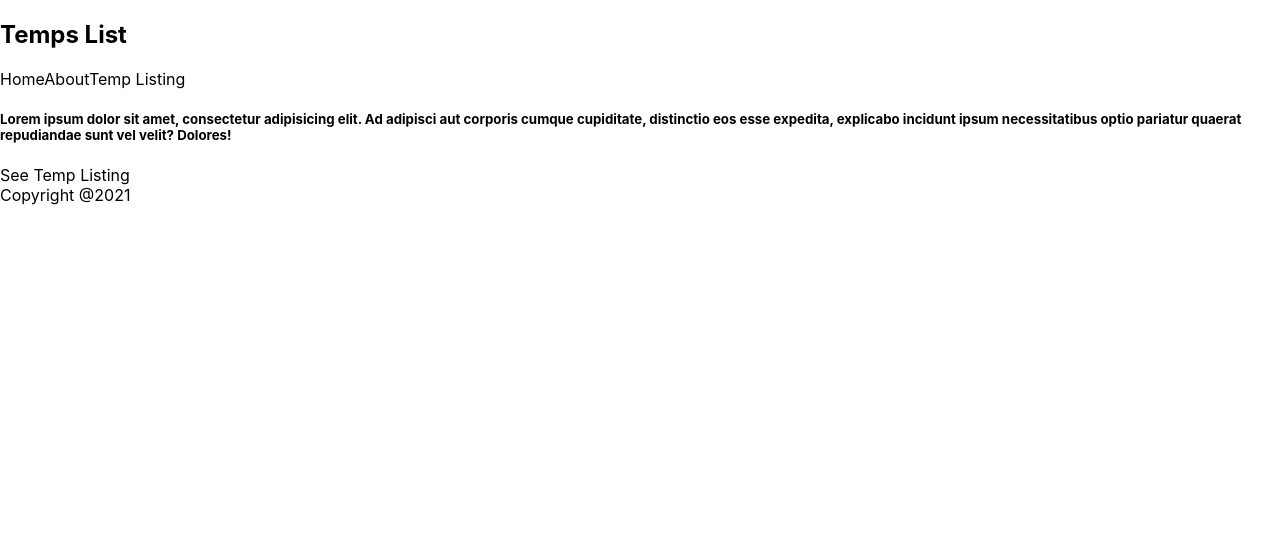
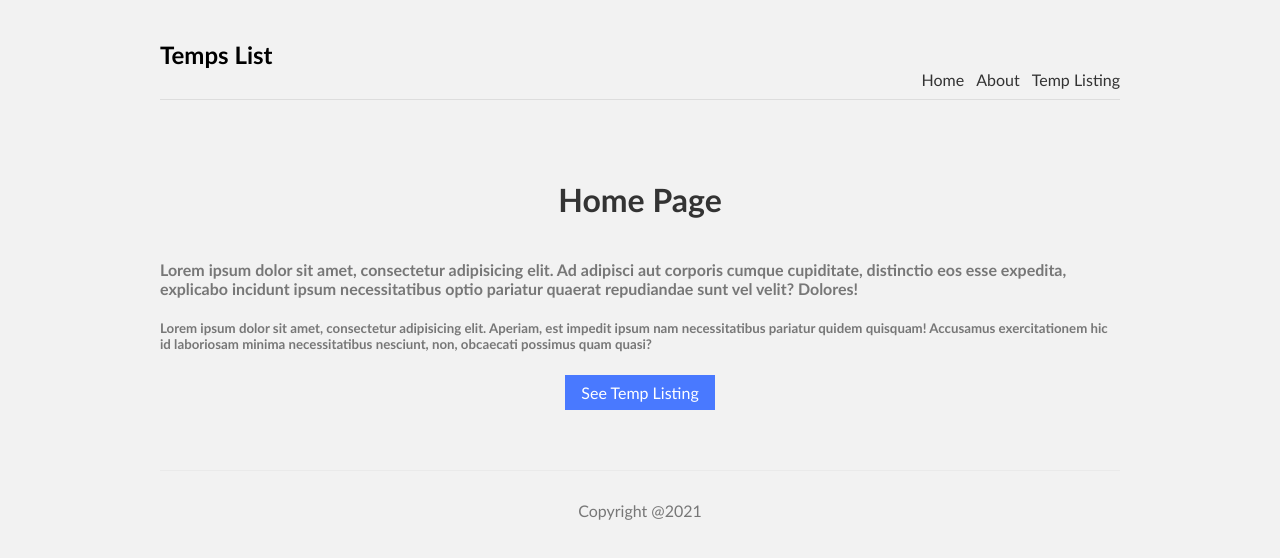
Before and after one commit to jaxongir0425/nextjs-temps-list, a Next.js app: page / in a window 1280 px wide. Shown: the top 558 px of the page. Built offline with nearby package versions, Linux system fonts and the light colour scheme.

Commit message:
nextjs-temp-6-styling

```diff
--- a/pages/components/Footer.js
+++ b/pages/components/Footer.js
@@ -1,7 +1,9 @@
 const Footer = () => {
     return (
         <>
-            Copyright @2021
+            <footer>
+                Copyright @2021
+            </footer>
         </>
     );
 }
--- a/pages/index.js
+++ b/pages/index.js
@@ -1,18 +1,22 @@
-import Navbar from "./components/Navbar";
 import styles from '../styles/Home.module.css'
-import Footer from "./components/Footer";
 import Link from "next/link";
 
 export default function Home() {
     return (
         <div>
-            <h5>
+            <h1 className={styles.title}>Home Page</h1>
+            <h4 className={styles.text}>
                 Lorem ipsum dolor sit amet, consectetur adipisicing elit. Ad adipisci aut corporis cumque cupiditate,
                 distinctio eos esse expedita, explicabo incidunt ipsum necessitatibus optio pariatur quaerat repudiandae
                 sunt vel velit? Dolores!
+            </h4>
+            <h5 className={styles.text}>
+                Lorem ipsum dolor sit amet, consectetur adipisicing elit. Aperiam, est impedit ipsum nam necessitatibus
+                pariatur quidem quisquam! Accusamus exercitationem hic id laboriosam minima necessitatibus nesciunt,
+                non, obcaecati possimus quam quasi?
             </h5>
             <Link href="/temps">
-                <a>See Temp Listing</a>
+                <a className={styles.btn}>See Temp Listing</a>
             </Link>
         </div>
     )
--- a/styles/Home.module.css
+++ b/styles/Home.module.css
@@ -1,121 +1,19 @@
-/*.container {*/
-/*    min-height: 100vh;*/
-/*    padding: 0 0.5rem;*/
-/*    display: flex;*/
-/*    flex-direction: column;*/
-/*    justify-content: center;*/
-/*    align-items: center;*/
-/*    height: 100vh;*/
-/*}*/
+.title {
+    color: #333;
+    padding-bottom: 20px;
+    text-align: center;
+}
 
-/*.main {*/
-/*    padding: 5rem 0;*/
-/*    flex: 1;*/
-/*    display: flex;*/
-/*    flex-direction: column;*/
-/*    justify-content: center;*/
-/*    align-items: center;*/
-/*}*/
+.text {
+    color: #777;
+}
 
-/*.footer {*/
-/*    width: 100%;*/
-/*    height: 100px;*/
-/*    border-top: 1px solid #eaeaea;*/
-/*    display: flex;*/
-/*    justify-content: center;*/
-/*    align-items: center;*/
-/*}*/
-
-/*.footer a {*/
-/*    display: flex;*/
-/*    justify-content: center;*/
-/*    align-items: center;*/
-/*    flex-grow: 1;*/
-/*}*/
-
-/*.title a {*/
-/*    color: #0070f3;*/
-/*    text-decoration: none;*/
-/*}*/
-
-/*.title a:hover,*/
-/*.title a:focus,*/
-/*.title a:active {*/
-/*    text-decoration: underline;*/
-/*}*/
-
-/*.title {*/
-/*    margin: 0;*/
-/*    line-height: 1.15;*/
-/*    font-size: 4rem;*/
-/*}*/
-
-/*.title,*/
-/*.description {*/
-/*    text-align: center;*/
-/*}*/
-
-/*.description {*/
-/*    line-height: 1.5;*/
-/*    font-size: 1.5rem;*/
-/*}*/
-
-/*.code {*/
-/*    background: #fafafa;*/
-/*    border-radius: 5px;*/
-/*    padding: 0.75rem;*/
-/*    font-size: 1.1rem;*/
-/*    font-family: Menlo, Monaco, Lucida Console, Liberation Mono, DejaVu Sans Mono,*/
-/*    Bitstream Vera Sans Mono, Courier New, monospace;*/
-/*}*/
-
-/*.grid {*/
-/*    display: flex;*/
-/*    align-items: center;*/
-/*    justify-content: center;*/
-/*    flex-wrap: wrap;*/
-/*    max-width: 800px;*/
-/*    margin-top: 3rem;*/
-/*}*/
-
-/*.card {*/
-/*    margin: 1rem;*/
-/*    padding: 1.5rem;*/
-/*    text-align: left;*/
-/*    color: inherit;*/
-/*    text-decoration: none;*/
-/*    border: 1px solid #eaeaea;*/
-/*    border-radius: 10px;*/
-/*    transition: color 0.15s ease, border-color 0.15s ease;*/
-/*    width: 45%;*/
-/*}*/
-
-/*.card:hover,*/
-/*.card:focus,*/
-/*.card:active {*/
-/*    color: #0070f3;*/
-/*    border-color: #0070f3;*/
-/*}*/
-
-/*.card h2 {*/
-/*    margin: 0 0 1rem 0;*/
-/*    font-size: 1.5rem;*/
-/*}*/
-
-/*.card p {*/
-/*    margin: 0;*/
-/*    font-size: 1.25rem;*/
-/*    line-height: 1.5;*/
-/*}*/
-
-/*.logo {*/
-/*    height: 1em;*/
-/*    margin-left: 0.5rem;*/
-/*}*/
-
-/*@media (max-width: 600px) {*/
-/*    .grid {*/
-/*        width: 100%;*/
-/*        flex-direction: column;*/
-/*    }*/
-/*}*/
+.btn {
+    display: block;
+    width: 150px;
+    padding: 8px 0;
+    margin: 20px auto;
+    background: #4979ff;
+    color: white;
+    text-align: center;
+}
--- a/styles/globals.css
+++ b/styles/globals.css
@@ -1,16 +1,43 @@
-html,
+@import url('https://fonts.googleapis.com/css2?fa,ily=Nunito:wght@300;400;600;700&display=swap');
+
 body {
-    padding: 0;
-    margin: 0;
-    font-family: -apple-system, BlinkMacSystemFont, Segoe UI, Roboto, Oxygen,
-    Ubuntu, Cantarell, Fira Sans, Droid Sans, Helvetica Neue, sans-serif;
+    background: #f2f2f2;
+    collapse: #333;
+    font-family: "Calibri";
 }
 
 a {
-    color: inherit;
+    color: #333;
     text-decoration: none;
 }
 
-* {
-    box-sizing: border-box;
+.content {
+    max-width: 960px;
+    margin: 0 auto;
 }
+
+nav {
+    margin: 10px auto 80px;
+    padding: 10px 0;
+    display: flex;
+    justify-content: flex-end;
+    align-items: flex-end;
+    border-bottom: 1px solid #ddd;
+}
+
+nav a {
+    margin-left: 12px;
+}
+
+nav .logo {
+    margin-right: auto;
+}
+
+footer {
+    display: block;
+    text-align: center;
+    padding: 30px 0;
+    margin-top: 60px;
+    color: #777;
+    border-top: 1px solid #eaeaea;
+}
```
Also changed, not shown: styles/Temp.module.css (added).
